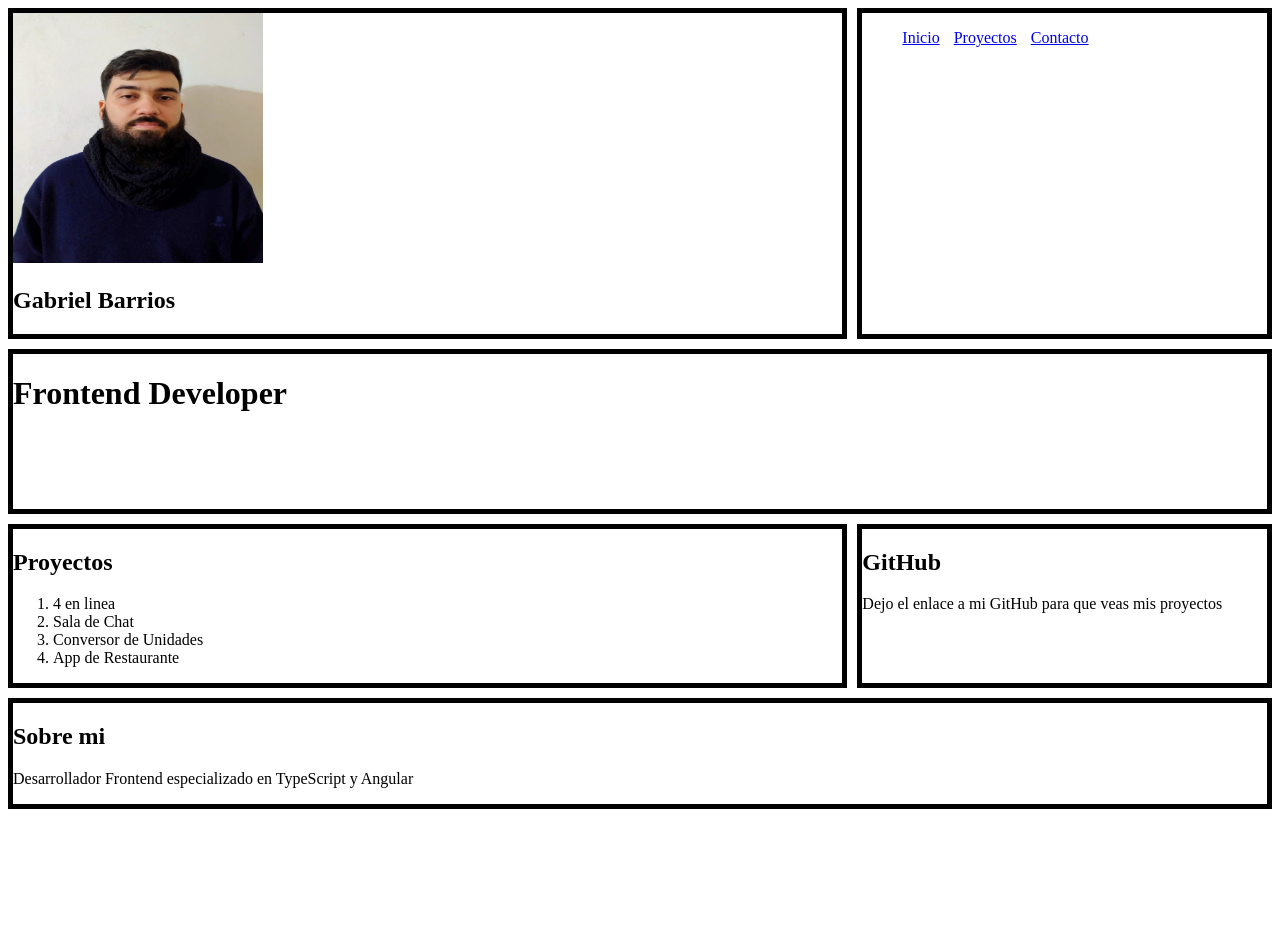
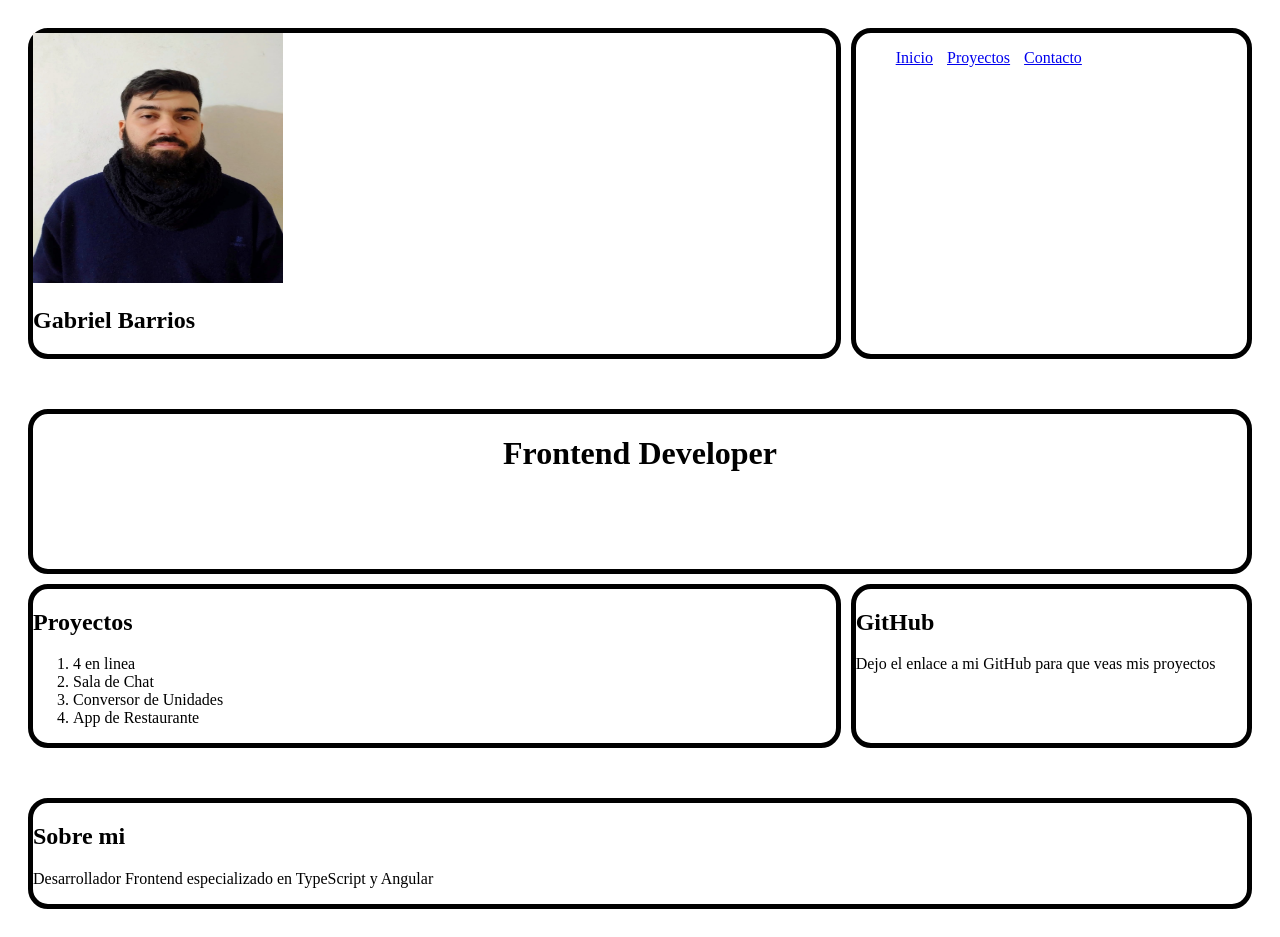
Before and after one commit to GabrielBarrios17/porfolio, a plain HTML site: page index.html in a window 1280 px wide. Before the commit the page ends 817 px from the top, so only its background shows below. Drawn offline with Linux system fonts and the light colour scheme.

Commit message:
update styles

```diff
--- a/assets/css/styles.css
+++ b/assets/css/styles.css
@@ -3,16 +3,20 @@ header{
     grid-template-columns: repeat(3, 1fr);
     grid-template-rows: repeat(1, 1fr);
     gap: 10px;
+    border-radius: 40px;
+    padding: 20px;
 }
 
 .cont_header {
     border: 5px solid;
     grid-column: span 2 / span 2;
+    border-radius: 20px;
 }
 
 .cont_nav {
     border: 5px solid;
     grid-column-start: 3;
+    border-radius: 20px;
 }
 
 .cont_nav li {
@@ -26,23 +30,29 @@ main {
     grid-template-columns: repeat(3, 1fr);
     grid-template-rows: repeat(2, 1fr);
     gap: 10px;
+    border-radius: 40px;
+    padding: 20px;
 }
 
 .cont_title {
     border: 5px solid;
     grid-column: span 3 / span 3;
+    border-radius: 20px;
+    place-items: center;
 }
 
 .cont_proy {
     border: 5px solid;
     grid-column: span 2 / span 2;
     grid-row-start: 2;
+    border-radius: 20px;
 }
 
 .cont_git {
     border: 5px solid;
     grid-column-start: 3;
     grid-row-start: 2;
+    border-radius: 20px;
 }
 
 footer {
@@ -51,9 +61,12 @@ footer {
     grid-template-columns: repeat(3, 1fr);
     grid-template-rows: repeat(1, 1fr);
     gap: 10px;
+    border-radius: 40px;
+    padding: 20px;
 }
 
 .cont_foot {
     border: 5px solid;
     grid-column: span 3 / span 3;
+    border-radius: 20px;
 }
```
